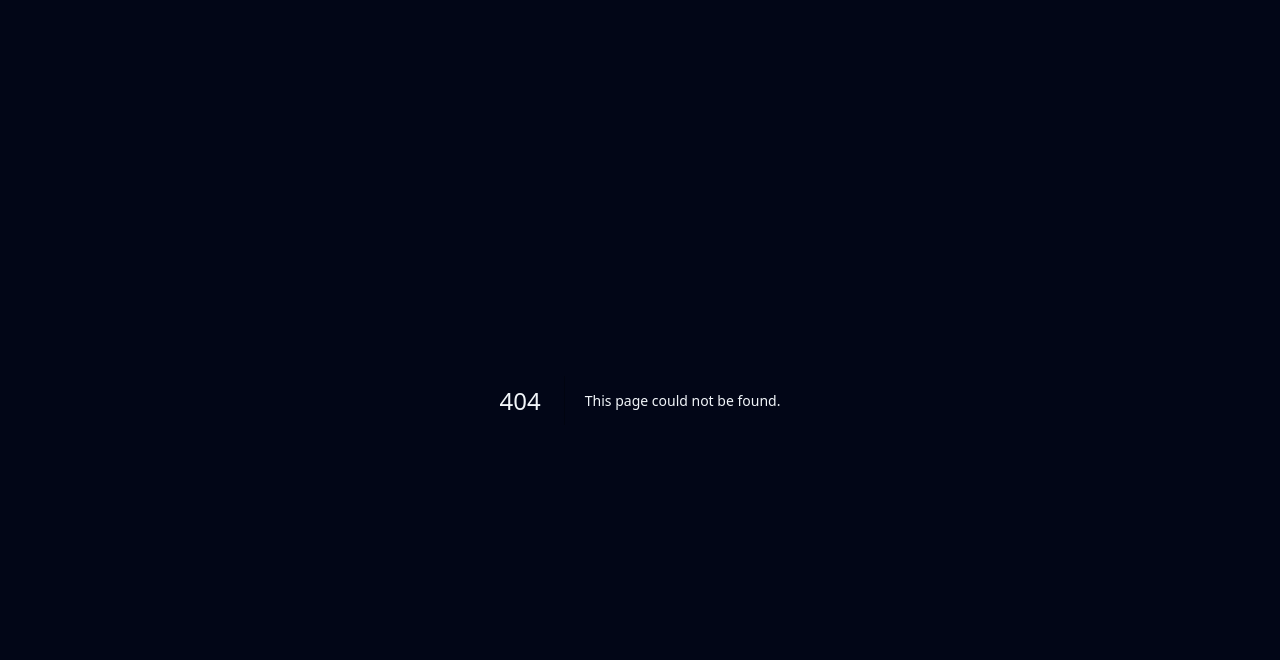
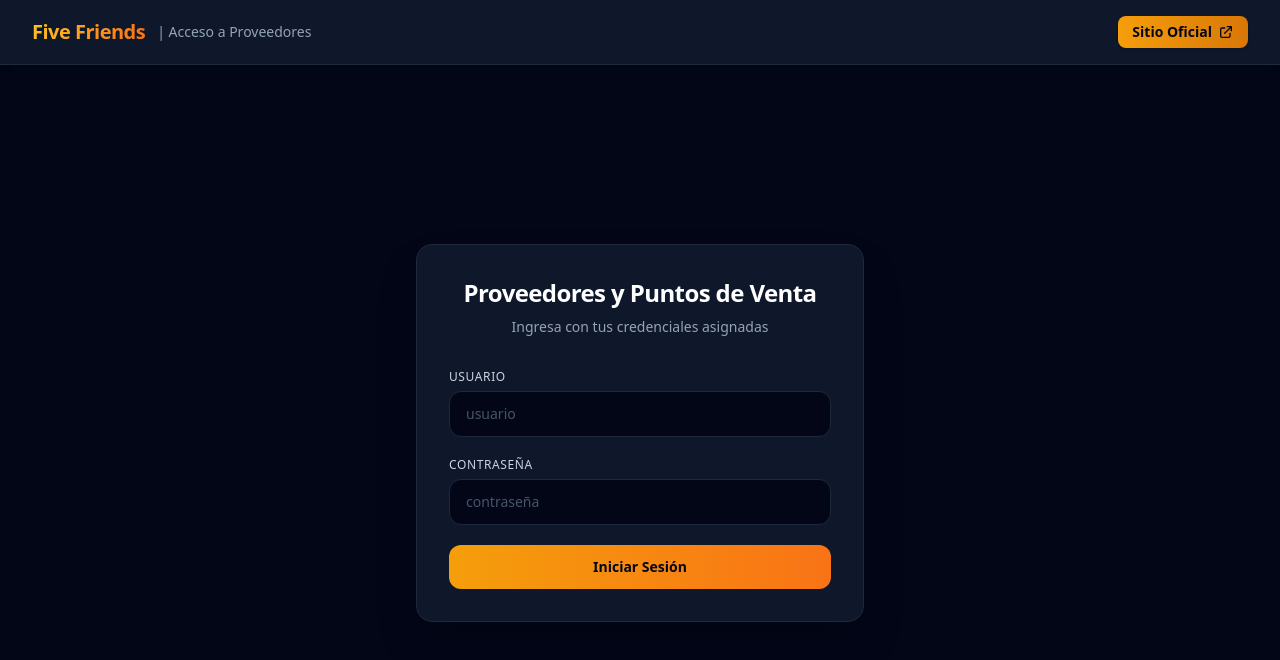
Before and after one commit to 5friendstore-cmd/proovedores-5F, a Next.js app: page /login in a window 1280 px wide. Before the commit this address had no page. Shown: the top 660 px of the page. Built offline with nearby package versions, Linux system fonts and the light colour scheme; no server answers.

Commit message:
Create page.tsx

```diff
--- /dev/null
+++ b/src/app/login/page.tsx
@@ -0,0 +1,119 @@
+'use client';
+
+import React, { useState } from 'react';
+import { useRouter } from 'next/navigation';
+import { supabase } from '@/lib/supabaseClient';
+import HeaderNav from '@/components/HeaderNav';
+
+export default function LoginPage() {
+  const router = useRouter();
+  const [identificador, setIdentificador] = useState('');
+  const [password, setPassword] = useState('');
+  const [loading, setLoading] = useState(false);
+  const [errorMsg, setErrorMsg] = useState('');
+
+  const handleSubmit = async (e: React.FormEvent) => {
+    e.preventDefault();
+    setLoading(true);
+    setErrorMsg('');
+
+    let emailToAuth = identificador.trim();
+    if (!emailToAuth.includes('@')) {
+      const alias = emailToAuth.toLowerCase();
+      if (alias === 'taiyari551020') emailToAuth = 'taiyari551020@fivefriends.internal';
+      else if (alias === 'harusscake') emailToAuth = 'harusscake@fivefriends.internal';
+      else emailToAuth = `${alias}@fivefriends.internal`;
+    }
+
+    const { data: authData, error: authError } = await supabase.auth.signInWithPassword({
+      email: emailToAuth,
+      password,
+    });
+
+    if (authError || !authData.user) {
+      setErrorMsg('Credenciales inválidas. Verifica tu usuario y contraseña.');
+      setLoading(false);
+      return;
+    }
+
+    const { data: perfil, error: perfilError } = await supabase
+      .from('perfiles_usuarios')
+      .select('rol, tienda_id')
+      .eq('id', authData.user.id)
+      .single();
+
+    if (perfilError || !perfil) {
+      setErrorMsg('No se encontró el perfil de acceso del usuario.');
+      setLoading(false);
+      return;
+    }
+
+    if (perfil.rol === 'admin') {
+      router.push('/admin');
+    } else if (perfil.rol === 'punto_venta' && perfil.tienda_id) {
+      router.push(`/portal/${perfil.tienda_id}`);
+    } else {
+      setErrorMsg('Configuración de cuenta sin permisos asignados.');
+      setLoading(false);
+    }
+  };
+
+  return (
+    <div className="min-h-screen bg-slate-950 flex flex-col font-sans">
+      <HeaderNav titulo="Acceso a Proveedores" />
+
+      <div className="flex-1 flex items-center justify-center p-4">
+        <div className="w-full max-w-md bg-slate-900 border border-slate-800 rounded-2xl p-8 shadow-2xl">
+          <div className="text-center mb-8">
+            <h1 className="text-2xl font-bold text-white tracking-tight">Proveedores y Puntos de Venta</h1>
+            <p className="text-sm text-slate-400 mt-2">Ingresa con tus credenciales asignadas</p>
+          </div>
+
+          {errorMsg && (
+            <div className="mb-6 p-3 rounded-lg bg-rose-500/10 border border-rose-500/30 text-rose-400 text-xs">
+              {errorMsg}
+            </div>
+          )}
+
+          <form onSubmit={handleSubmit} className="space-y-5">
+            <div>
+              <label className="block text-xs font-medium text-slate-300 mb-1.5 uppercase tracking-wider">
+                Usuario
+              </label>
+              <input
+                type="text"
+                required
+                value={identificador}
+                onChange={(e) => setIdentificador(e.target.value)}
+                placeholder="usuario"
+                className="w-full bg-slate-950 border border-slate-800 rounded-xl px-4 py-3 text-slate-100 placeholder-slate-600 focus:outline-none focus:ring-2 focus:ring-amber-500 focus:border-transparent text-sm transition"
+              />
+            </div>
+
+            <div>
+              <label className="block text-xs font-medium text-slate-300 mb-1.5 uppercase tracking-wider">
+                Contraseña
+              </label>
+              <input
+                type="password"
+                required
+                value={password}
+                onChange={(e) => setPassword(e.target.value)}
+                placeholder="contraseña"
+                className="w-full bg-slate-950 border border-slate-800 rounded-xl px-4 py-3 text-slate-100 placeholder-slate-600 focus:outline-none focus:ring-2 focus:ring-amber-500 focus:border-transparent text-sm transition"
+              />
+            </div>
+
+            <button
+              type="submit"
+              disabled={loading}
+              className="w-full mt-2 bg-gradient-to-r from-amber-500 to-orange-500 hover:from-amber-600 hover:to-orange-600 text-slate-950 font-bold py-3 px-4 rounded-xl text-sm transition duration-150 disabled:opacity-50"
+            >
+              {loading ? 'Validando...' : 'Iniciar Sesión'}
+            </button>
+          </form>
+        </div>
+      </div>
+    </div>
+  );
+}
```
